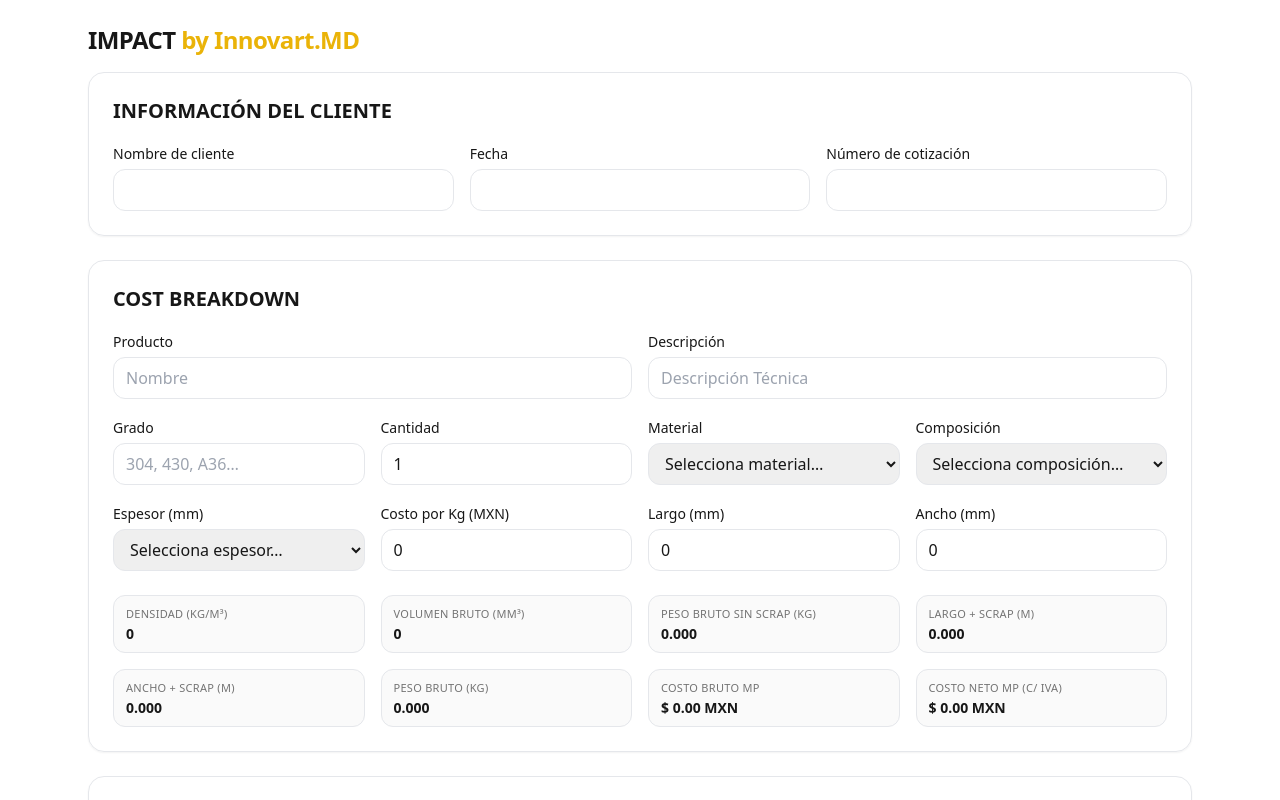
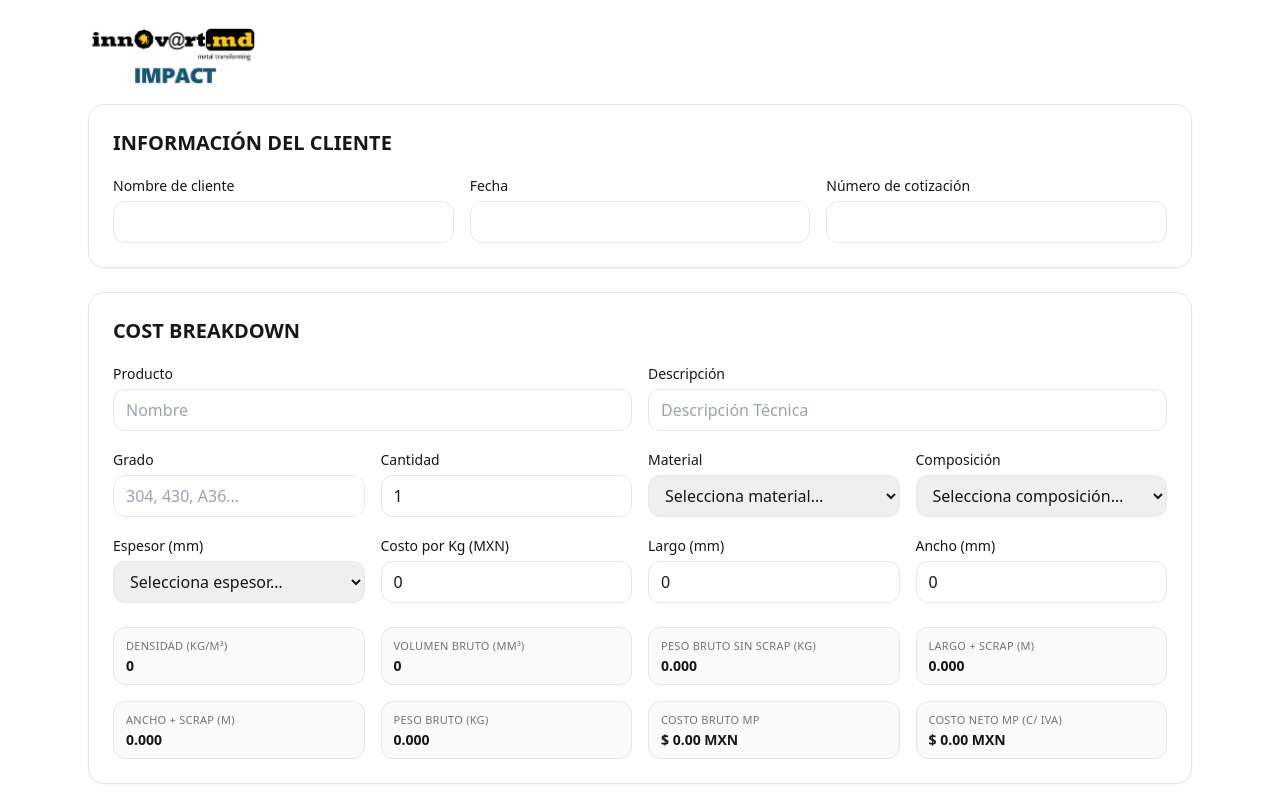
Before and after one commit to jurgenpavel/impact-innovart, a React (Vite) app in the folder impact-innovart/: page / in a window 1280 px wide. Shown: the top 800 px of the page. Built offline with nearby package versions, Linux system fonts and the light colour scheme.

Commit message:
Update App.jsx

```diff
--- a/impact-innovart/src/App.jsx
+++ b/impact-innovart/src/App.jsx
@@ -1,4 +1,5 @@
 import React, { useMemo, useState } from "react";
+import LogoImpact from "./assets/Logoimpact.jpg";
 
 /**
  * Impact by Innovart.MD — Cotizador Web (Preview)
@@ -186,9 +187,14 @@ export default function App() {
     <div className="w-full min-h-screen bg-white text-neutral-900">
       <div className="max-w-6xl mx-auto p-4 md:p-6">
         {/* Header */}
-        <div className="flex items-center gap-4 mb-4">
-          <div className="font-extrabold text-2xl tracking-tight">IMPACT <span className="text-yellow-500">by Innovart.MD</span></div>
-        </div>
+       <div className="flex items-center gap-4 mb-4">
+  <img
+    src={LogoImpact}
+    alt="Innovart.MD"
+    className="h-12 md:h-16 w-auto select-none"
+  />
+</div>
+
 
         {/* INFORMACIÓN DEL CLIENTE */}
         <section className="rounded-2xl border p-4 md:p-6 shadow-sm mb-6">
```
